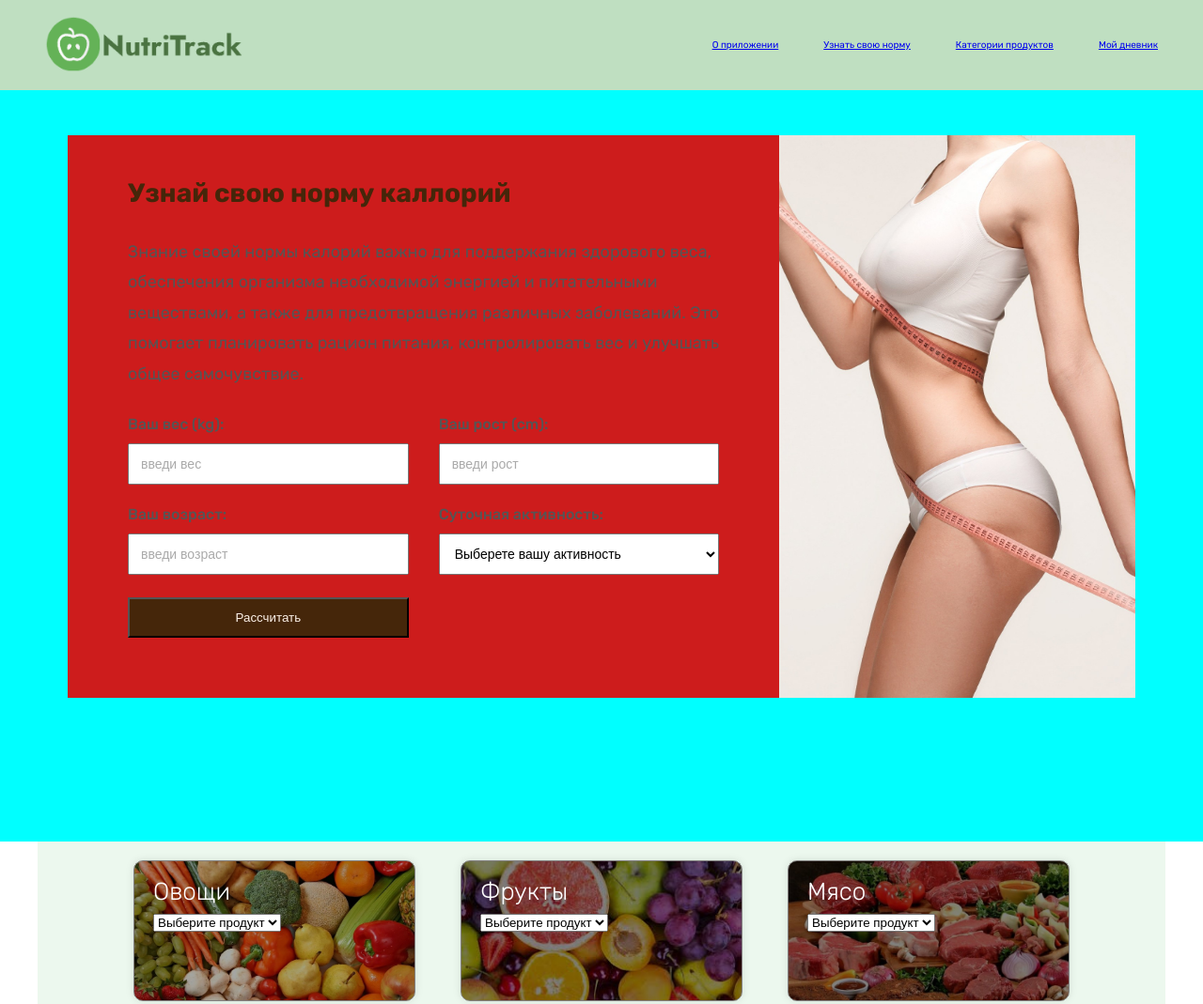
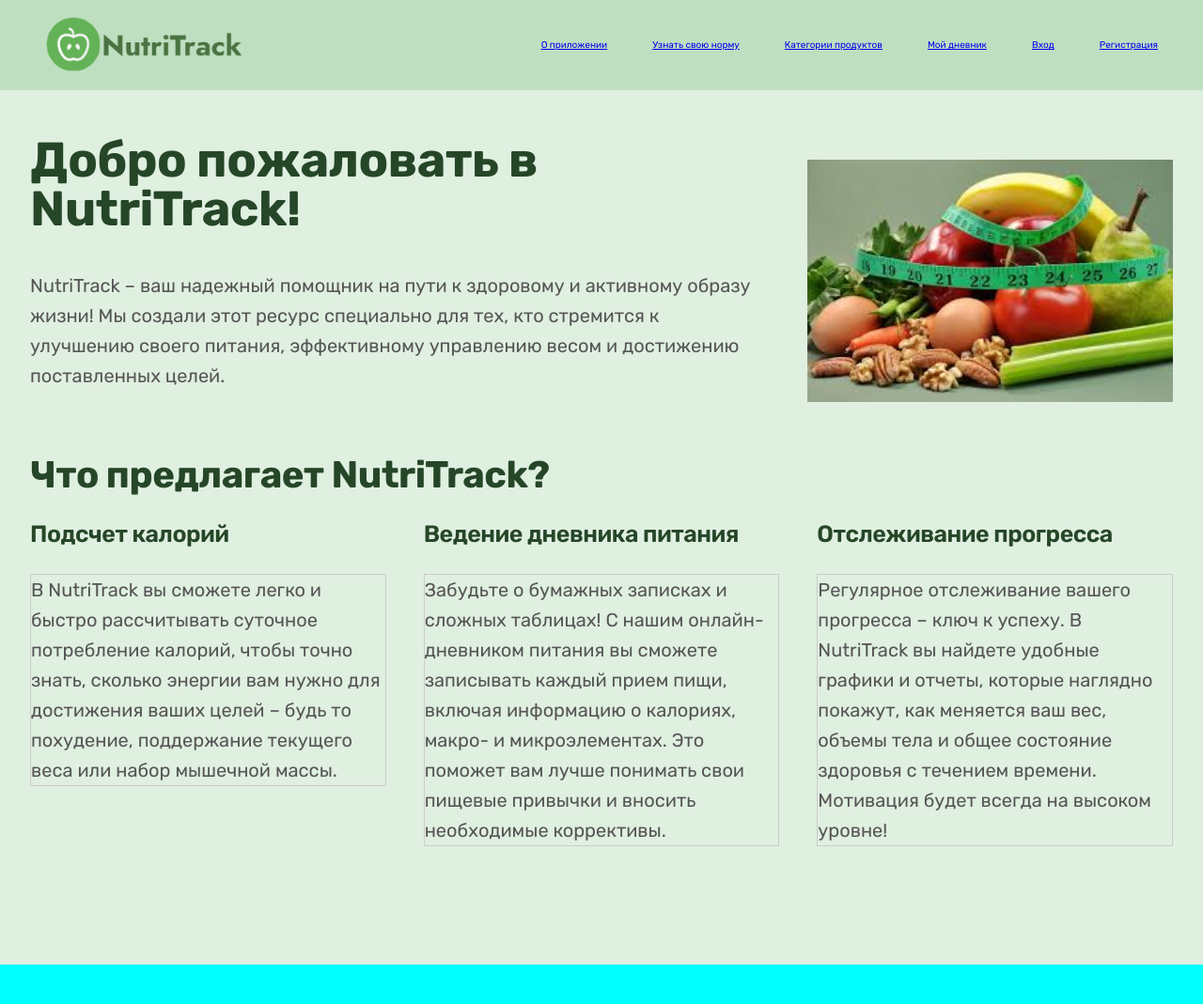
Before and after one commit to Anastasiia1412/calorie_tracker, a website built with Vite: page index.html in a window 1280 px wide. Shown: the top 1069 px of the page at 94% size. Built offline with nearby package versions, Linux system fonts and the light colour scheme; some packages are replaced by stand-ins of ours; no server answers; the database is empty.

Commit message:
adding main section

```diff
--- a/index.html
+++ b/index.html
@@ -34,18 +34,81 @@
             <a class="main-nav-link" href="#">О приложении</a>
           </li>
           <li class="main-nav-link">
-            <a class="main-nav-link" href="#">Узнать свою норму</a>
+            <a class="main-nav-link" href="#form">Узнать свою норму</a>
           </li>
           <li class="main-nav-link">
-            <a class="main-nav-link" href="#">Категории продуктов</a>
+            <a class="main-nav-link" href="#all-products"
+              >Категории продуктов</a
+            >
           </li>
           <li class="main-nav-link">
             <a class="main-nav-link" href="#">Мой дневник</a>
+          </li>
+          <li>
+            <a class="main-nav-link-sign-in" href="#">Вход</a>
+          </li>
+          <li>
+            <a class="main-nav-link-registr" href="#">Регистрация</a>
           </li>
         </ul>
       </nav>
     </header>
     <!-- /////////////////////////////////////////////////SECTION ABOUT///////////////////////////////////////////////// -->
+    <section class="section-about">
+      <div class="about">
+        <div class="about-text">
+          <h2 class="about-header">Добро пожаловать в NutriTrack!</h2>
+          <p class="about-description">
+            NutriTrack – ваш надежный помощник на пути к здоровому и активному
+            образу жизни! Мы создали этот ресурс специально для тех, кто
+            стремится к улучшению своего питания, эффективному управлению весом
+            и достижению поставленных целей.
+          </p>
+        </div>
+        <div class="about-img">
+          <img
+            src="./public/images/main1-1.jpg"
+            class="apple-img"
+            alt="aplle"
+          />
+        </div>
+      </div>
+
+      <div class="about-text-detiels">
+        <h2 class="header-about-text-detiels">Что предлагает NutriTrack?</h2>
+      </div>
+      <div class="about-details">
+        <div>
+          <h3 class="subheadder-about-details">Подсчет калорий</h3>
+          <p class="detail-description">
+            В NutriTrack вы сможете легко и быстро рассчитывать суточное
+            потребление калорий, чтобы точно знать, сколько энергии вам нужно
+            для достижения ваших целей – будь то похудение, поддержание текущего
+            веса или набор мышечной массы.
+          </p>
+        </div>
+        <div>
+          <h3 class="subheadder-about-details">Ведение дневника питания</h3>
+          <p class="detail-description">
+            Забудьте о бумажных записках и сложных таблицах! С нашим
+            онлайн-дневником питания вы сможете записывать каждый прием пищи,
+            включая информацию о калориях, макро- и микроэлементах. Это поможет
+            вам лучше понимать свои пищевые привычки и вносить необходимые
+            коррективы.
+          </p>
+        </div>
+        <div class="">
+          <h3 class="subheadder-about-details">Отслеживание прогресса</h3>
+          <p class="detail-description">
+            Регулярное отслеживание вашего прогресса – ключ к успеху. В
+            NutriTrack вы найдете удобные графики и отчеты, которые наглядно
+            покажут, как меняется ваш вес, объемы тела и общее состояние
+            здоровья с течением времени. Мотивация будет всегда на высоком
+            уровне!
+          </p>
+        </div>
+      </div>
+    </section>
     <!-- /////////////////////////////////////////////////SECTION CAUNT///////////////////////////////////////////////// -->
     <section class="section-norma" id="form">
       <div class="container">
@@ -130,7 +193,7 @@
       </div>
     </section>
     <!-- /////////////////////////////////////////////////SECTION CATEGORIES///////////////////////////////////////////////// -->
-    <section class="categories">
+    <section class="categories" id="all-products">
       <div class="all_categories container">
         <div class="category veggies">
           <h2>Овощи</h2>
--- a/src/css/style.css
+++ b/src/css/style.css
@@ -121,7 +121,13 @@
   padding: 1.2rem;
 }
 
-/* /////////////////////////////////////////////////////////////КаТЕГОРИИ ПРОДУКТОВ///////////////////////// */
+.result {
+  font-size: 2rem;
+  color: #45260a;
+  font-weight: bold;
+}
+
+/* /////////////////////////////////////////////////////////////КАТЕГОРИИ ПРОДУКТОВ///////////////////////// */
 
 .all_categories {
   display: flex;
@@ -199,3 +205,77 @@
   font-weight: 300;
   font-size: 1.4rem;
 }
+
+/* /////////////////////////////////////////////////////////////О РЕСУРСЕ///////////////////////// */
+.section-about {
+  background-color: #dfefe0;
+  padding: 4.8rem 0 9.6rem 0;
+}
+
+.about {
+  max-width: 130rem;
+  margin: 0 auto;
+  padding: 0 3.2rem;
+  display: grid;
+  grid-template-columns: 2fr 1fr;
+  gap: 5rem;
+  align-items: center;
+}
+
+.apple-img {
+  width: 100%;
+}
+
+.about-details {
+  max-width: 130rem;
+  align-items: stretch;
+  display: grid;
+  grid-template-columns: 1fr 1fr 1fr;
+  gap: 4rem;
+  padding: 0 3.2rem;
+  margin: 0 auto;
+}
+.about-header {
+  font-weight: 700;
+  color: #264628;
+  letter-spacing: -0.5px;
+  font-size: 5.2rem;
+}
+.about-description {
+  font-size: 2rem;
+  line-height: 1.6;
+  margin-bottom: 4rem;
+  margin-top: 4rem;
+}
+
+.about-text-detiels {
+  display: flex;
+  justify-content: left;
+  max-width: 130rem;
+  margin: 0 auto;
+  padding: 0 3.2rem;
+  margin-bottom: 3rem;
+  margin-top: 3rem;
+}
+
+.header-about-text-detiels {
+  font-weight: 700;
+  color: #264628;
+  letter-spacing: -0.5px;
+  font-size: 4rem;
+}
+.subheadder-about-details {
+  font-weight: 600;
+  color: #264628;
+  letter-spacing: -0.5px;
+  font-size: 2.5rem;
+}
+.detail-description {
+  margin-bottom: 3rem;
+  margin-top: 3rem;
+  font-size: 2rem;
+  line-height: 1.6;
+  border: 1px solid #ccc;
+  align-items: center; /* Выравнивание по вертикали */
+  /* Выравнивание по горизонтали */
+}
--- a/src/js/main.js
+++ b/src/js/main.js
@@ -62,10 +62,10 @@
 
 
 function calculateCalories() {
-  let weight = document.getElementById('weight').value
-  let height = document.getElementById('height').value
-  let age = document.getElementById('age').value
-  let activity = document.getElementById('activity').value
+  const weight = document.getElementById('weight').value
+  const height = document.getElementById('height').value
+  const age = document.getElementById('age').value
+  const activity = document.getElementById('activity').value
 
   if (!weight || !height || !age || !activity) {
     alert('Please fill in all fields');
@@ -77,6 +77,6 @@
   const calories = bmr * activity;
 
   document.getElementById('result').innerHTML = `Ваша ежедневная норма составляет: ${Math.round(calories)} calories`
-  console.log(calories);
+  console.log(Math.round(calories));
 
 }
```
Also changed, not shown: public/images/main1-1.jpg (added), public/images/main1.jpg (added), public/images/main2.jpg (added), public/images/main3.jpg (added).
